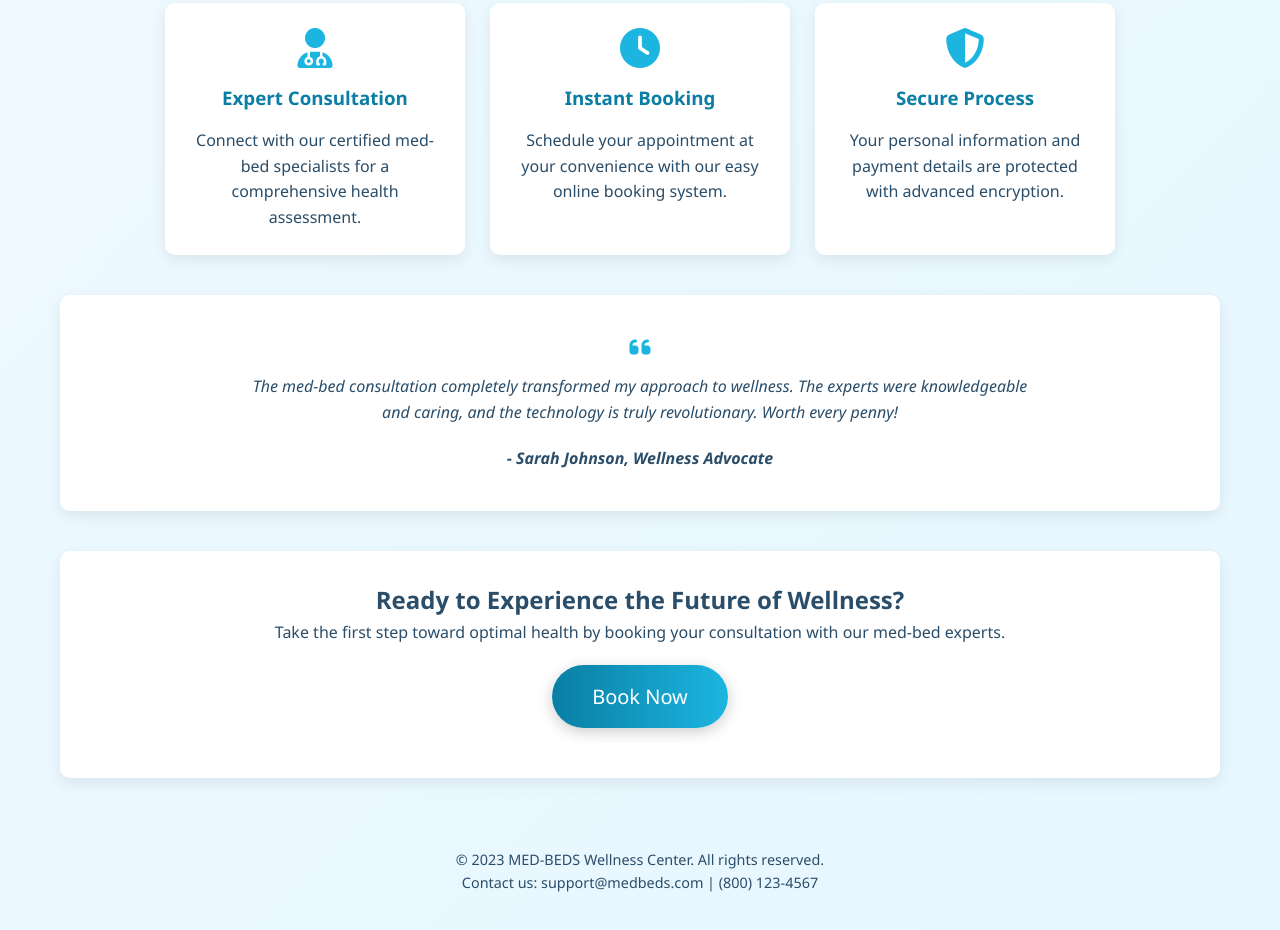
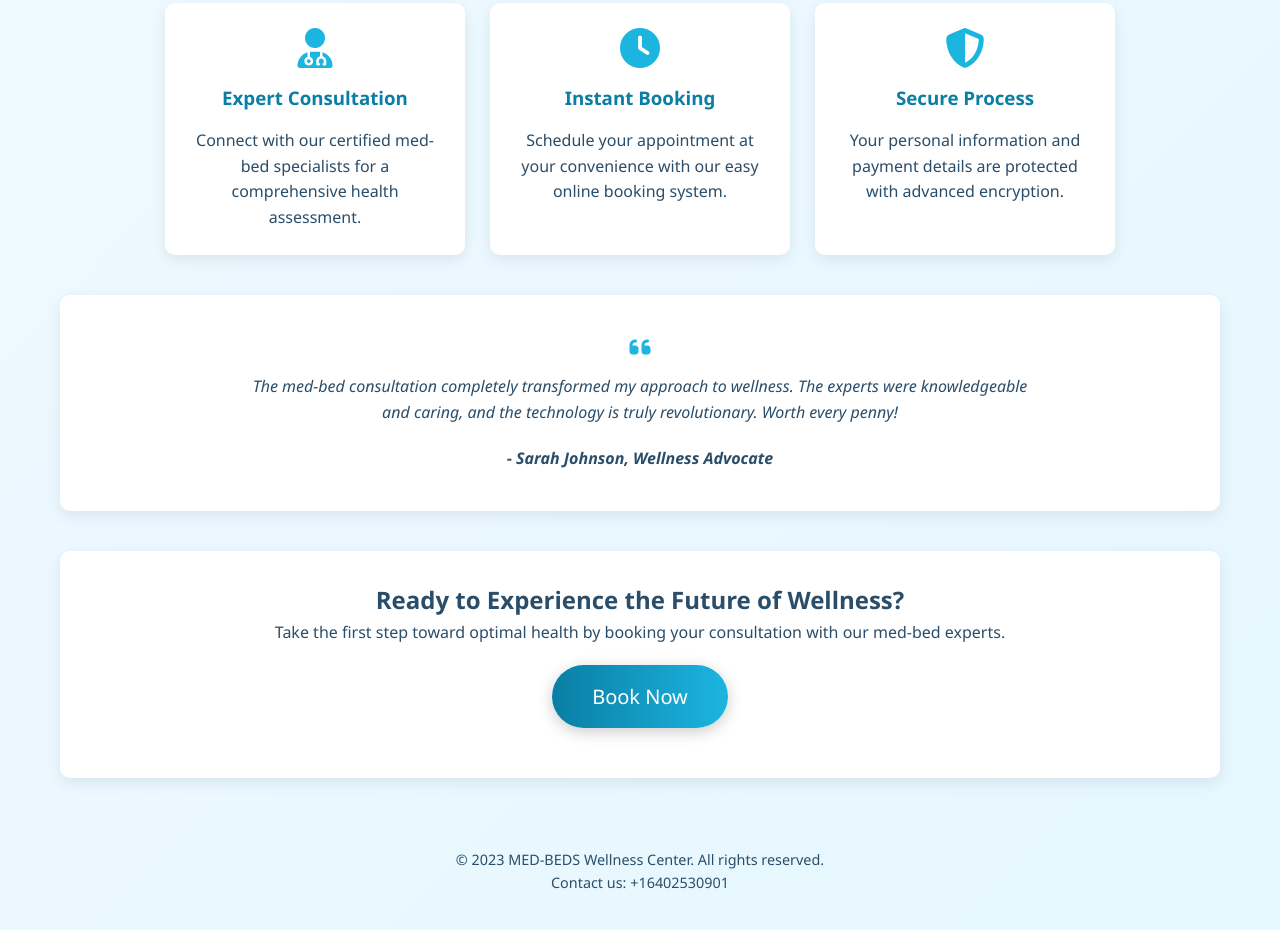
Before and after one commit to med-beds/test2, a plain HTML site: page index.html in a window 1280 px wide. Shown: the part 499-1429 px from the top of the page. Drawn offline with Linux system fonts and the light colour scheme.

Commit message:
Update index.html

```diff
--- a/index.html
+++ b/index.html
@@ -579,7 +579,7 @@
                 other_option: "Other",
                 submit_btn: "Submit",
                 confirm_btn: "Confirm & Submit",
-                contact_info: "Contact us: support@medbeds.com | (800) 123-4567",
+                contact_info: "Contact us: +16402530901",
                 review_title: "Review Your Details",
                 confirmation_title: "Payment Instructions Will Be Emailed",
                 confirmation_text: "We will send detailed payment instructions to your email address within 24 hours. Please check your inbox and follow the instructions to complete your payment.",
@@ -615,7 +615,7 @@
                 other_option: "Otro",
                 submit_btn: "Enviar",
                 confirm_btn: "Confirmar y Enviar",
-                contact_info: "Contáctenos: support@medbeds.com | (800) 123-4567",
+                contact_info: "Contáctenos: +16402530901",
                 review_title: "Revise Sus Detalles",
                 confirmation_title: "Las Instrucciones de Pago Serán Enviadas por Correo Electrónico",
                 confirmation_text: "Enviaremos instrucciones detalladas de pago a su dirección de correo electrónico dentro de 24 horas. Por favor revise su bandeja de entrada y siga las instrucciones para completar su pago.",
@@ -651,7 +651,7 @@
                 other_option: "Autre",
                 submit_btn: "Soumettre",
                 confirm_btn: "Confirmer et Soumettre",
-                contact_info: "Contactez-nous: support@medbeds.com | (800) 123-4567",
+                contact_info: "Contactez-nous: +16402530901",
                 review_title: "Vérifiez Vos Détails",
                 confirmation_title: "Les Instructions de Paiement Seront Envoyées par E-mail",
                 confirmation_text: "Nous enverrons des instructions de paiement détaillées à votre adresse e-mail dans les 24 heures. Veuillez vérifier votre boîte de réception et suivre les instructions pour compléter votre paiement.",
@@ -687,7 +687,7 @@
                 other_option: "Andere",
                 submit_btn: "Einreichen",
                 confirm_btn: "Bestätigen und einreichen",
-                contact_info: "Kontaktieren Sie uns: support@medbeds.com | (800) 123-4567",
+                contact_info: "Kontaktieren Sie uns:+16402530901",
                 review_title: "Überprüfen Sie Ihre Daten",
                 confirmation_title: "Zahlungsanweisungen werden per E-Mail zugesandt",
                 confirmation_text: "Wir senden Ihnen innerhalb von 24 Stunden detaillierte Zahlungsanweisungen an Ihre E-Mail-Adresse. Bitte überprüfen Sie Ihren Posteingang und befolgen Sie die Anweisungen, um Ihre Zahlung abzuschließen.",
@@ -723,7 +723,7 @@
                 other_option: "Altro",
                 submit_btn: "Invia",
                 confirm_btn: "Conferma e Invia",
-                contact_info: "Contattaci: support@medbeds.com | (800) 123-4567",
+                contact_info: "Contattaci: +16402530901",
                 review_title: "Rivedi i tuoi dati",
                 confirmation_title: "Le istruzioni per il pagamento verranno inviate via email",
                 confirmation_text: "Invieremo istruzioni di pagamento dettagliate al tuo indirizzo email entro 24 ore. Controlla la tua casella di posta e segui le istruzioni per completare il pagamento.",
@@ -759,7 +759,7 @@
                 other_option: "Άλλο",
                 submit_btn: "Υποβολή",
                 confirm_btn: "Επιβεβαίωση και Υποβολή",
-                contact_info: "Επικοινωνία: support@medbeds.com | (800) 123-4567",
+                contact_info: "Επικοινωνία: +16402530901",
                 review_title: "Ελέγξτε Τα Στοιχεία Σας",
                 confirmation_title: "Οι Οδηγίες Πληρωμής Θα Αποσταλούν Με Email",
                 confirmation_text: "Θα σας στείλουμε λεπτομερείς οδηγίες πληρωμής στη διεύθυνση email σας εντός 24 ωρών. Παρακαλούμε ελέγξτε τα εισερχόμενά σας και ακολουθήστε τις οδηγίες για να ολοκληρώσετε την πληρωμή σας.",
@@ -795,7 +795,7 @@
                 other_option: "Outro",
                 submit_btn: "Enviar",
                 confirm_btn: "Confirmar e Enviar",
-                contact_info: "Contate-nos: support@medbeds.com | (800) 123-4567",
+                contact_info: "Contate-nos: +16402530901",
                 review_title: "Revise Seus Detalhes",
                 confirmation_title: "Instruções de Pagamento Serão Enviadas por E-mail",
                 confirmation_text: "Enviaremos instruções de pagamento detalhadas para seu endereço de e-mail dentro de 24 horas. Por favor, verifique sua caixa de entrada e siga as instruções para concluir seu pagamento.",
@@ -831,7 +831,7 @@
                 other_option: "Anders",
                 submit_btn: "Indienen",
                 confirm_btn: "Bevestigen en Indienen",
-                contact_info: "Neem contact met ons op: support@medbeds.com | (800) 123-4567",
+                contact_info: "Neem contact met ons op: +16402530901",
                 review_title: "Controleer Uw Gegevens",
                 confirmation_title: "Betalingsinstructies Worden Gemaild",
                 confirmation_text: "We sturen gedetailleerde betalingsinstructies binnen 24 uur naar uw e-mailadres. Controleer uw inbox en volg de instructies om uw betaling te voltooien.",
```
